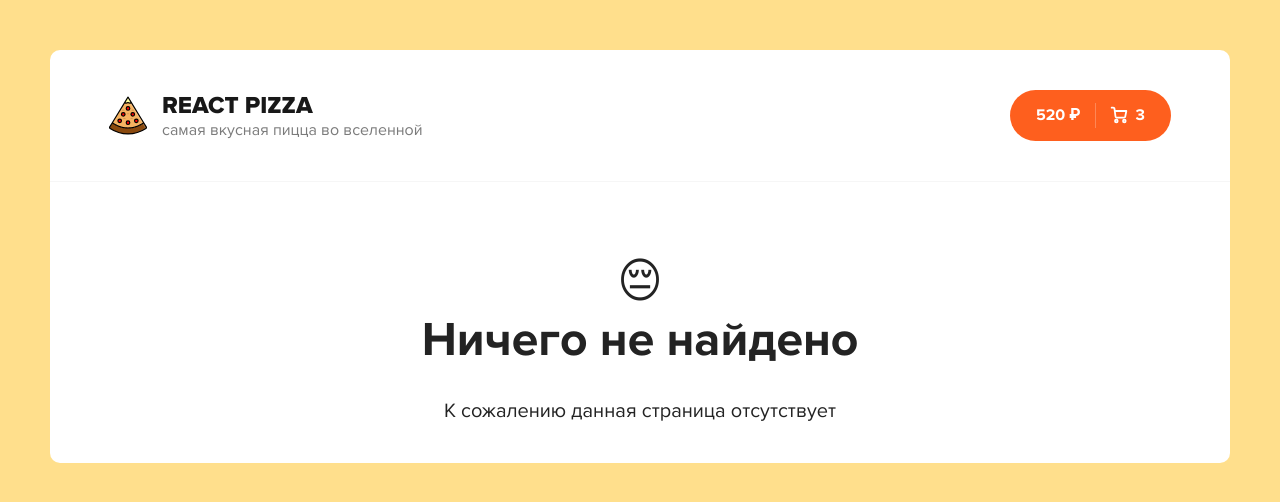
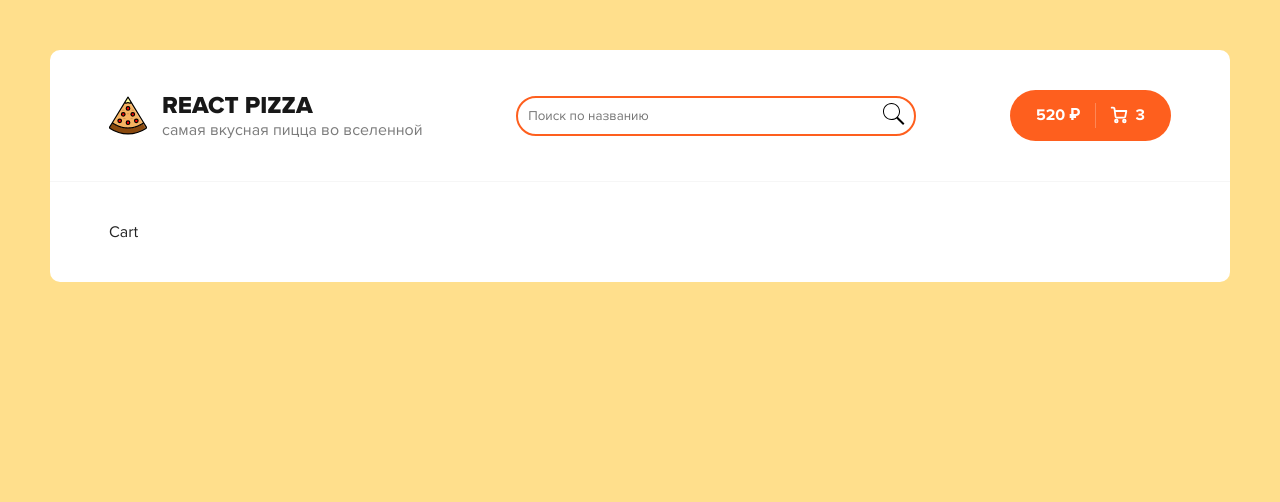
Before and after one commit to likermusic/react-pizza-app, a React (Create React App) app: page /cart in a window 1280 px wide. Shown: the top 502 px of the page. Built offline with nearby package versions, Linux system fonts and the light colour scheme.

Commit message:
Доделали сортировку, начали поиск

```diff
--- a/src/components/App.js
+++ b/src/components/App.js
@@ -1,4 +1,4 @@
-import React, { useEffect, useState } from 'react'
+import React, { createContext, useEffect, useState } from 'react'
 import { Routes, Route } from 'react-router-dom';
 
 
@@ -8,20 +8,25 @@ import Layout from './Layout';
 import Home from '../pages/Home';
 import Cart from '../pages/Cart';
 
+export const AppContext = createContext()
+
+
 function App() {
   // const routes = useRoutesWrapper();
   return (
     // <>
     //   {routes}
     // </>
+      <AppContext.Provider value={{a: 'abc',b: 'cat'}}>
         <Routes >
             <Route path='/' element={<Layout/>}>
               <Route index element={<Home/> } />
-        {/* <Route path='cart' element={<Cart />} /> */}
+              <Route path='cart' element={<Cart />} />
               <Route path='about' element="<h1>О нас</h1><span>Hello</span>" />
               <Route path='*' element={<NotFound />} />
             </Route>
         </Routes>
+      </AppContext.Provider>
   )
 }
 
--- a/src/components/Header.js
+++ b/src/components/Header.js
@@ -1,6 +1,7 @@
 import React from 'react'
 import pizzaLogo from '../assets/img/pizza-logo.svg';
 import { Link, NavLink } from 'react-router-dom';
+import Search from './Search';
 
 
 function Header() {
@@ -18,6 +19,7 @@ function Header() {
             <p>самая вкусная пицца во вселенной</p>
           </div>
         </Link>
+        <Search />
         <div className="header__cart">
           <Link to="/cart" className="button button--cart">
             <span>520 ₽</span>
--- /dev/null
+++ b/src/components/Search.js
@@ -0,0 +1,17 @@
+import React, { useRef, useState } from 'react'
+
+function Search() {
+  const inputRef = useRef(null);
+  return (
+    <div className='search-wrapper'>
+      <input ref={inputRef} type="text" placeholder='Поиск по названию' />
+      <button onClick={() => console.log(inputRef.current.value)}>
+        <svg xmlns="http://www.w3.org/2000/svg" x="0px" y="0px" width="25" height="25" viewBox="0 0 50 50">
+          <path d="M 21 3 C 11.621094 3 4 10.621094 4 20 C 4 29.378906 11.621094 37 21 37 C 24.710938 37 28.140625 35.804688 30.9375 33.78125 L 44.09375 46.90625 L 46.90625 44.09375 L 33.90625 31.0625 C 36.460938 28.085938 38 24.222656 38 20 C 38 10.621094 30.378906 3 21 3 Z M 21 5 C 29.296875 5 36 11.703125 36 20 C 36 28.296875 29.296875 35 21 35 C 12.703125 35 6 28.296875 6 20 C 6 11.703125 12.703125 5 21 5 Z"></path>
+        </svg>
+      </button>
+    </div>
+  )
+}
+
+export default Search
--- a/src/components/Sort.js
+++ b/src/components/Sort.js
@@ -1,12 +1,17 @@
-import React, { useRef, useState } from 'react'
+import React, { useRef, useState, useContext } from 'react'
+import { AppContext } from './App';
 
-function Sort({ active, setActive, isUp, setIsUp }) {
+function Sort({ active, setActive }) {
   const sortTypes = ['популярности', 'цене', 'алфавиту'];
 
   const [isOpen, setIsOpen] = useState(false);
 
 
-  let svgStyles = (!isUp) ? 'sortSvg sortSvg__sort-down' : 'sortSvg';
+  const { a, b } = useContext(AppContext);
+  console.log(a, b);
+
+
+  let svgStyles = (!active.isUp) ? 'sortSvg sortSvg__sort-down' : 'sortSvg';
 
   // function clickSvgHandler(e) {
   //   setIsUp(!isUp);
@@ -21,7 +26,7 @@ function Sort({ active, setActive, isUp, setIsUp }) {
     <div className="sort">
       <div className="sort__label">
         <svg
-          onClick={() => setIsUp(!isUp)}
+          onClick={() => setActive({ type: active.type, isUp: !active.isUp })}
           className={svgStyles}
           width="10"
           height="6"
@@ -36,7 +41,7 @@ function Sort({ active, setActive, isUp, setIsUp }) {
         </svg>
         <b>Сортировка по:</b>
         <span onClick={() => setIsOpen(!isOpen)}>
-          {sortTypes[active]}
+          {sortTypes[active.type]}
         </span>
       </div>
       {
@@ -45,7 +50,7 @@ function Sort({ active, setActive, isUp, setIsUp }) {
           <ul>
             {
               sortTypes.map((type, ind) => (
-                <li onClick={() => { setActive(ind); setIsOpen(false) }} key={ind} className={active == ind ? 'active' : ''}>{type}</li>
+                <li onClick={() => { setActive({ type: ind, isUp: active.isUp }); setIsOpen(false) }} key={ind} className={active.type == ind ? 'active' : ''}>{type}</li>
               ))
             }
           </ul>
--- a/src/pages/Home.js
+++ b/src/pages/Home.js
@@ -1,8 +1,9 @@
-import React, { useState, useEffect } from 'react'
+import React, { useState, useEffect, useContext } from 'react'
 import Categories from '../components/Categories';
 import Sort from '../components/Sort';
 import PizzaBlock from '../components/PizzaBlock';
 import Skeleton from "../components/Skeleton";
+// import { AppContext } from '../components/App';
 
 
 // active={active} setActive={(ind)=>setActive(ind)} pizzas={pizzasToRender} loading={loading} setPizzas={setPizzas} setLoading={setLoading}
@@ -11,16 +12,14 @@ function Home() {
   const [pizzas, setPizzas] = useState([]);
   const [loading, setLoading] = useState(true);
   const [activeCategory, setActiveCategory] = useState(0);
-  const [activeSort, setActiveSort] = useState(0);
-  //избавиться от этой стейтовой перем для сортировки - все одно
-  const [isUp, setIsUp] = useState(true);
+  const [activeSort, setActiveSort] = useState({ type: 0, isUp: true });
 
   useEffect(() => {
     // Проверки
     const category = activeCategory == 0 ? '' : activeCategory;
-    const sort = 'title';
-    const order = 'desc';
-    fetch(`https://64d8ae0a5f9bf5b879ce72a8.mockapi.io/items?category=${category}&sortBy=${sort}&order=${order}`)
+    const sort = ['rating', 'price', 'title'];
+    const order = activeSort.isUp ? 'asc' : 'desc';
+    fetch(`https://64d8ae0a5f9bf5b879ce72a8.mockapi.io/items?category=${category}&sortBy=${sort[activeSort.type]}&order=${order}`)
       .then(resp => resp.json())
       .then(data => setPizzas(data))
       .finally(() => setLoading(false))
@@ -28,13 +27,13 @@ function Home() {
         //Отрисовать в поле пицц сообщение об ошибке
         alert(`Ошибка запроса к серверу: ${err.message}`);
       });
-  }, [activeCategory])
+  }, [activeCategory, activeSort])
 
   return (
     <>
       <div className="content__top">
         <Categories active={activeCategory} setActive={(ind) => setActiveCategory(ind)} setPizzas={setPizzas} setLoading={setLoading} />
-        <Sort active={activeSort} setActive={(ind) => setActiveSort(ind)} isUp={isUp} setIsUp={(isUp) => setIsUp(isUp)} />
+        <Sort active={activeSort} setActive={(obj) => setActiveSort(obj)} />
       </div>
       <h2 className="content__title">Все пиццы</h2>
       <div className="content__items">
--- a/src/styles/components/_all.scss
+++ b/src/styles/components/_all.scss
@@ -4,3 +4,4 @@
 @import "./sort";
 @import "./pizza-block";
 @import "./not-found";
+@import "./search";
--- /dev/null
+++ b/src/styles/components/_search.scss
@@ -0,0 +1,26 @@
+@import "../variables";
+
+.search-wrapper {
+  width: 400px;
+  position: relative;
+
+  input {
+    padding: 10px;
+    width: 100%;
+    border: 2px solid $orange;
+    border-radius: 40px;
+  }
+  button {
+    cursor: pointer;
+    border: none;
+    background: transparent;
+    position: absolute;
+    right: 10px;
+    top: 50%;
+    transform: translateY(-50%);
+    :hover {
+      transition: 0.3s;
+      transform: scale(1.1);
+    }
+  }
+}
```
Also changed, not shown: src/pages/Cart.js (line endings or trailing spaces). Lines whose indentation alone changed are shown as unchanged.
